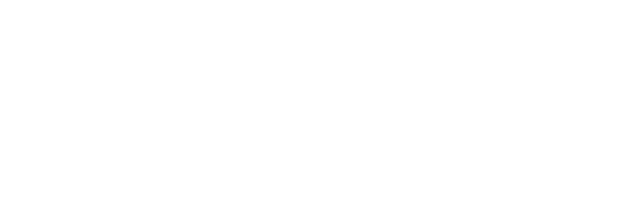
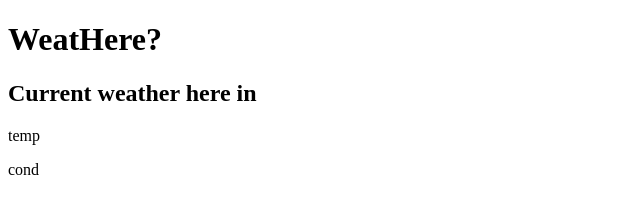
Before and after one commit to ExtF8/weatHere, a plain HTML site: page index.html in a window 1280 px wide. Shown: the whole page, without its empty margins (0-640 px from the left). Drawn offline with Linux system fonts and the light colour scheme.

Commit message:
Added mockup weather card

```diff
--- a/index.html
+++ b/index.html
@@ -7,5 +7,14 @@
         <script src="script.js" defer></script>
         <title>WeatHere</title>
     </head>
-    <body></body>
+    <body>
+        <main class="main_container">
+            <div id="weatherData" class="weather_card">
+                <h1>WeatHere?</h1>
+                <h2>Current weather here in</h2>
+                <p>temp</p>
+                <p>cond</p>
+            </div>
+        </main>
+    </body>
 </html>
```
